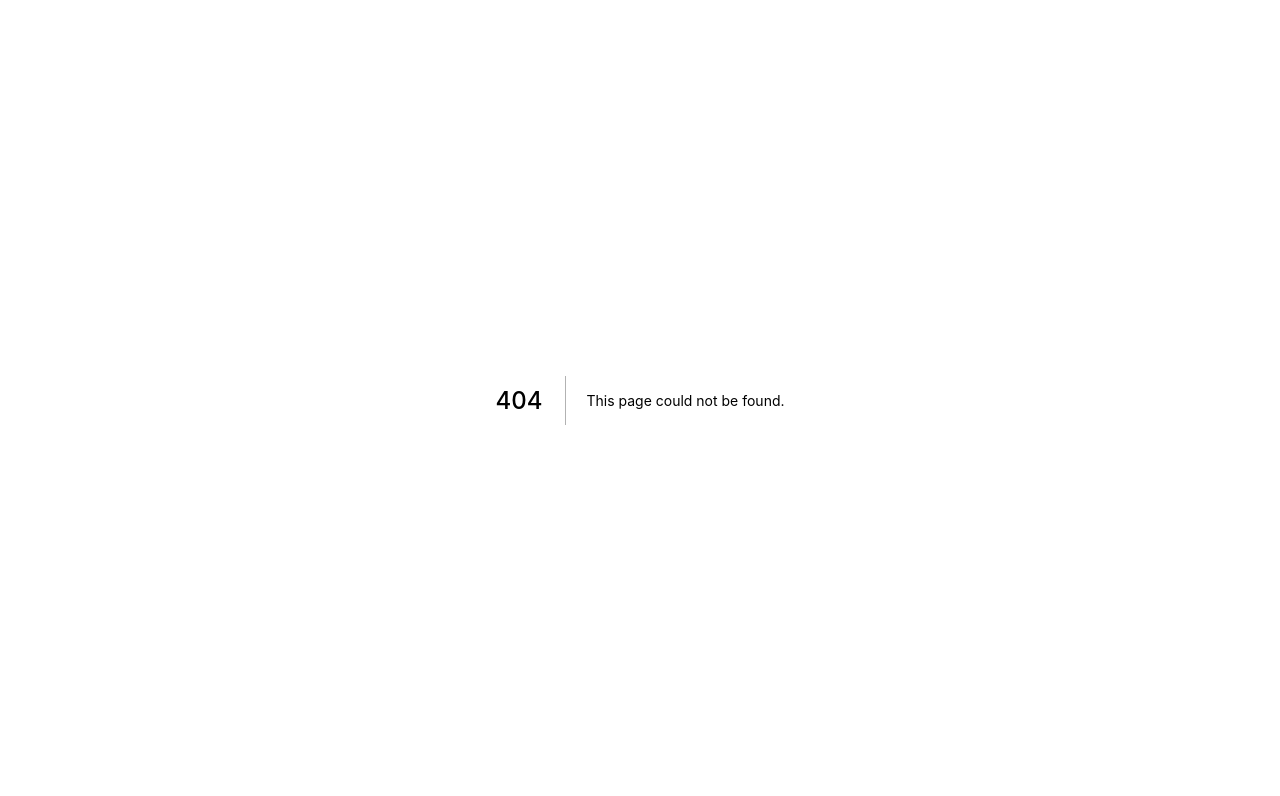
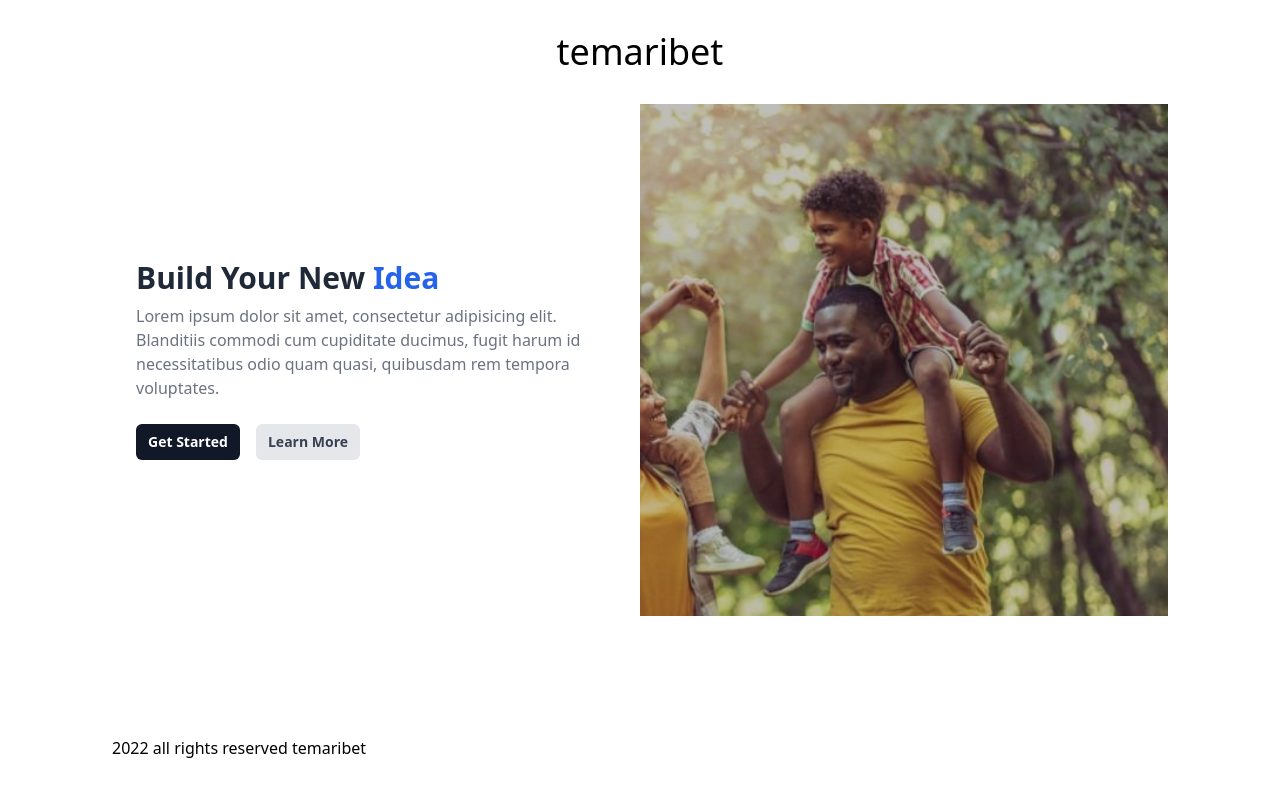
Before and after one commit to bekiTil/Temaribet-front-end-dev, a Next.js app in the folder TemariBet/nextjs-blog/: page /parents in a window 1280 px wide. Before the commit this address had no page. Shown: the top 796 px of the page. Built offline with nearby package versions, Linux system fonts and the light colour scheme.

Commit message:
parents log in page added

```diff
--- /dev/null
+++ b/TemariBet/nextjs-blog/components/ParentLoginComponent/Container.js
@@ -0,0 +1,14 @@
+import Footer from "./Footer";
+import Header from "./Header";
+import ParentLogin from "./ParentLogin";
+
+export default function Container() {
+  return (
+    <div className="px-8 md:px-28 h-screen ">
+      <Header />
+      <ParentLogin />
+
+      <Footer />
+    </div>
+  );
+}
--- /dev/null
+++ b/TemariBet/nextjs-blog/components/ParentLoginComponent/Footer.js
@@ -0,0 +1,9 @@
+
+
+export default function Footer() {
+  return (
+    <footer className='text-center fixed h-16 bottom-0'>
+      2022 all rights reserved temaribet
+    </footer>
+  )
+}
--- /dev/null
+++ b/TemariBet/nextjs-blog/components/ParentLoginComponent/Header.js
@@ -0,0 +1,9 @@
+
+
+export default function Header() {
+  return (
+    <div className="text-center text-bold text-4xl py-8">
+      <h1>temaribet</h1>
+    </div>
+  )
+}
--- /dev/null
+++ b/TemariBet/nextjs-blog/components/ParentLoginComponent/ParentLogin.js
@@ -0,0 +1,46 @@
+
+import  Image from "next/image"
+
+function ParentLogin() {
+    return <header class="bg-white dark:bg-gray-800">
+<div class="lg:flex">
+    <div class="flex items-center justify-center w-full px-6 py-8 lg:h-[32rem] lg:w-1/2">
+        <div class="max-w-xl">
+            <h2 class="text-2xl font-semibold text-gray-800 dark:text-white lg:text-3xl">Build Your New <span class="text-blue-600 dark:text-blue-400">Idea</span></h2>
+
+            <p class="mt-2 text-sm text-gray-500 dark:text-gray-400 lg:text-base">Lorem ipsum dolor sit amet, consectetur adipisicing elit. Blanditiis commodi cum cupiditate ducimus, fugit harum id necessitatibus odio quam quasi, quibusdam rem tempora voluptates.</p>
+
+            <div class="flex flex-col mt-6 space-y-3 lg:space-y-0 lg:flex-row">
+                <a href="#" class="block px-3 py-2 text-sm font-semibold text-center text-white transition-colors duration-200 transform bg-gray-900 rounded-md hover:bg-gray-700">Get Started</a>
+                <a href="#" class="block px-3 py-2 text-sm font-semibold text-center text-gray-700 transition-colors duration-200 transform bg-gray-200 rounded-md lg:mx-4 hover:bg-gray-300">Learn More</a>
+            </div>
+        </div>
+    </div>
+
+    {/* <div class="w-auto md:w-full  w-1/2 bg-cover h-auto">
+<Image
+            src = "/parents.jpg"
+            layout="responsive"
+            width= {250}
+            height={253}
+
+            />
+
+    <div class="w-full h-full bg-black opacity-25"></div>
+</div> */}
+  <div class="w-full h-64 lg:w-1/2 lg:h-auto">
+        <div class="w-full h-full bg-contain bg-no-repeat bg-fixed " style={{backgroundImage: `url("/parents.jpg" )`}}>
+            <div class="w-full h-full bg-black opacity-25"></div>
+        </div>
+    </div>
+
+
+    </div>
+
+
+
+
+</header>;
+}
+
+export default ParentLogin;
--- /dev/null
+++ b/TemariBet/nextjs-blog/pages/parents.js
@@ -0,0 +1,9 @@
+import ParentLogin from "../components/ParentLoginComponent/ParentLogin";
+import Container from "../components/ParentLoginComponent/Container";
+export default function parents() {
+  return (
+    <div>
+     <Container />
+    </div>
+  );
+}
```
Also changed, not shown: TemariBet/nextjs-blog/public/parents.jpg (added).
